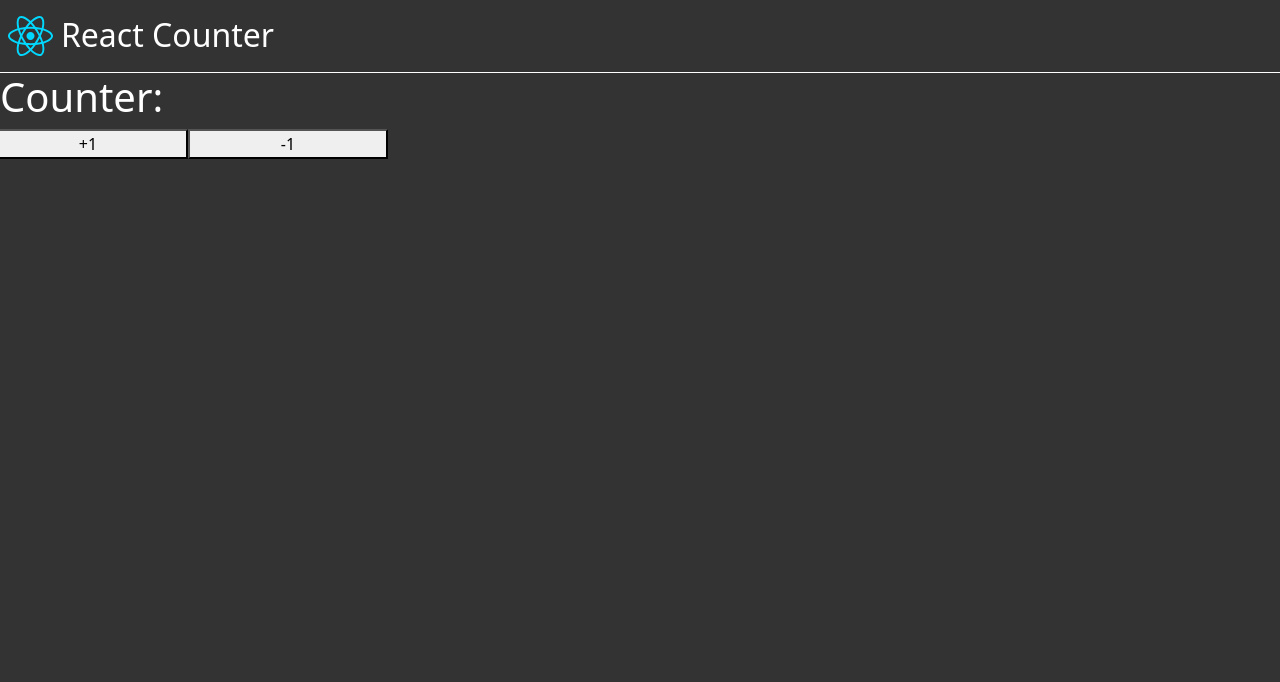
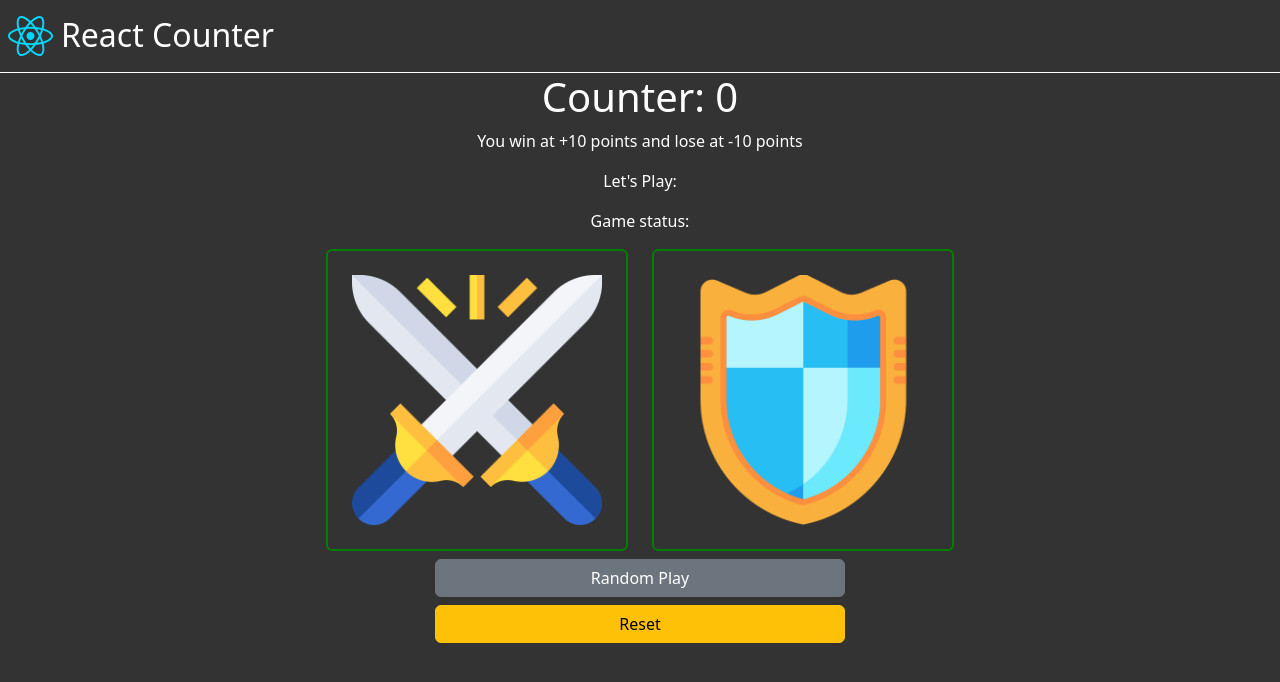
Before and after one commit to adelansari/react-counter, a React (Vite) app: page / in a window 1280 px wide. Shown: the top 682 px of the page. Built offline with nearby package versions, Linux system fonts and the light colour scheme.

Commit message:
add counter ui with images

```diff
--- a/src/Counter.tsx
+++ b/src/Counter.tsx
@@ -1,19 +1,48 @@
+import { useState } from 'react';
+import attack from './assets/attack.png';
+import defend from './assets/defend.png';
+
 const Counter = () => {
+  const [counter, setCounter] = useState(0);
+
   const handleAttack = () => {
-    alert('Attack Clicked!');
+    // alert('Attack Clicked!');
+    setCounter((preCounter) => preCounter + 1);
   };
   const handleDefence = () => {
-    alert('Defend Clicked!');
+    // alert('Defend Clicked!');
+    // setCounter(counter - 1);
+    setCounter((preCounter) => preCounter - 1);
   };
   return (
-    <div className='row text-white'>
-      <h1>Counter: </h1>
-      <button onClick={handleAttack} style={{ width: '200px' }}>
-        +1
-      </button>
-      <button onClick={handleDefence} style={{ width: '200px' }}>
-        -1
-      </button>
+    <div className='row text-white text-center'>
+      <h1>Counter: {counter} </h1>
+      <p>You win at +10 points and lose at -10 points</p>
+      <p>Let's Play: </p>
+      <p>Game status:</p>
+      <div className='col-6 col-md-3 offset-md-3'>
+        <img
+          className='p-4 rounded'
+          src={attack}
+          alt='Attack'
+          onClick={handleAttack}
+          style={{ cursor: 'pointer', width: '100%', border: '2px solid green' }}
+        />
+      </div>
+      <div className='col-6 col-md-3'>
+        <img
+          className='p-4 rounded'
+          src={defend}
+          alt='Defend'
+          onClick={handleDefence}
+          style={{ cursor: 'pointer', width: '100%', border: '2px solid green' }}
+        />
+      </div>
+
+      <div className='col-12 col-md-4 offset-md-4'>
+        <button className='btn btn-secondary w-100 mt-2'>Random Play</button>
+        <button className='btn btn-warning w-100 mt-2'>Reset</button>
+      </div>
     </div>
   );
 };
```
